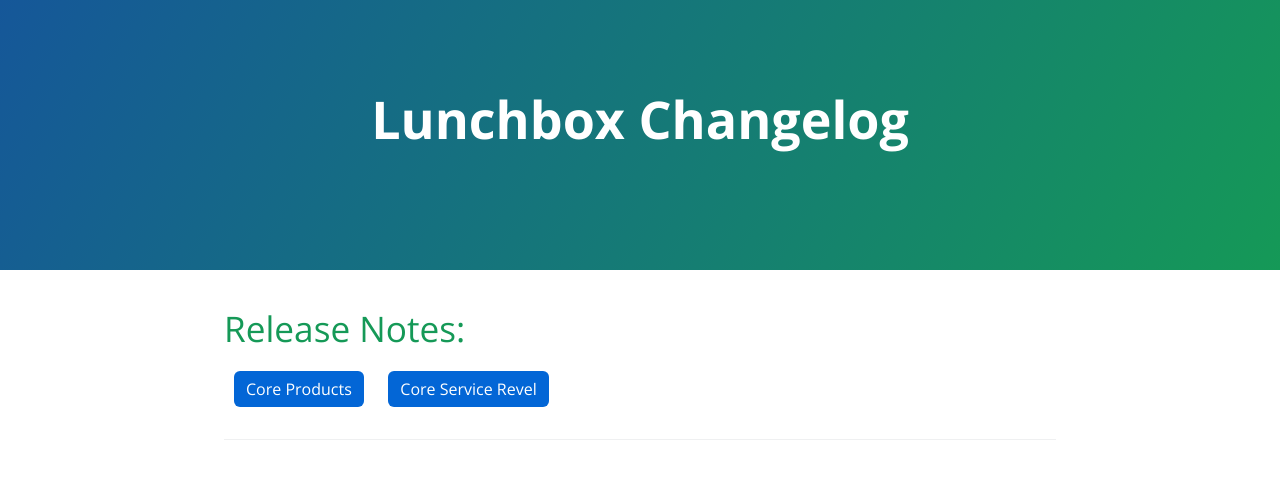
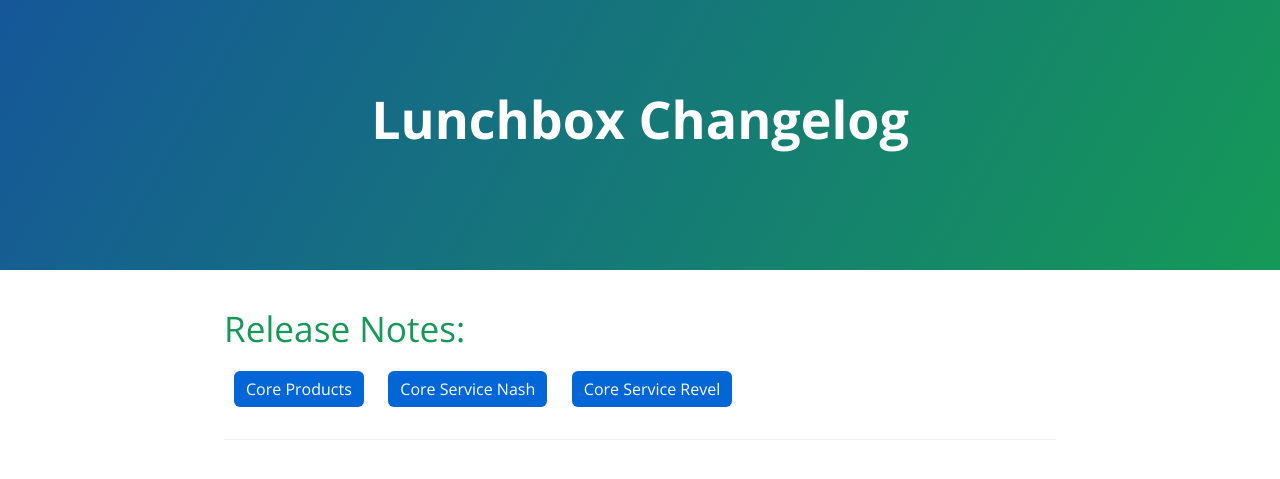
Before and after one commit to lunchboxinc/lbx-changelog, a Jekyll site: the page built from index.md, in a window 1280 px wide. Shown: the top 479 px of the page. Built offline with Jekyll 4.4.1, drawn with Linux system fonts in a browser that asks for light colours; our own code applies the rules of GitHub Pages for plain Markdown files.

Commit message:
add nash button

```diff
--- a/index.md
+++ b/index.md
@@ -6,6 +6,7 @@ title: Lunchbox Changelog
 
 <div class="tab-buttons">
   <button onclick="showTab('core-products')">Core Products</button>
+  <button onclick="showTab('core-service-nash')">Core Service Nash</button>
   <button onclick="showTab('core-service-revel')">Core Service Revel</button>
 </div>
 
```
